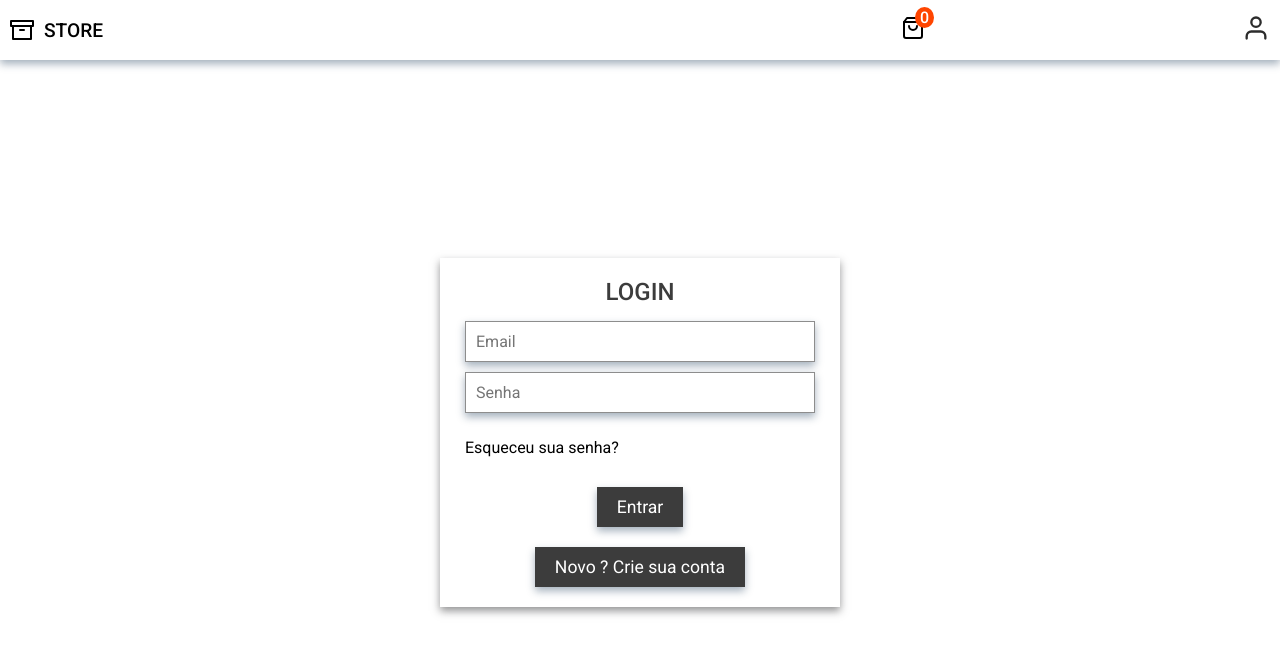
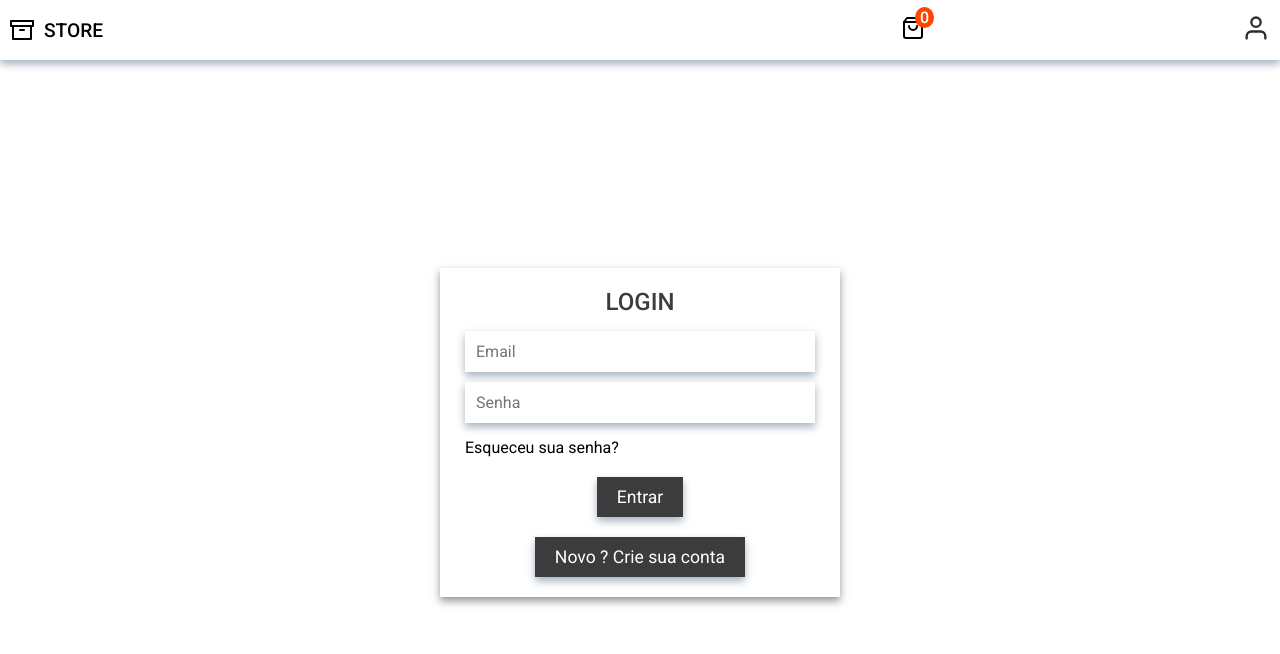
Before and after one commit to MathLouren/Store, a Vue app: page /login in a window 1280 px wide. Shown: the top 654 px of the page. Built offline with nearby package versions, Linux system fonts and the light colour scheme.

Commit message:
login vuelidate

```diff
--- a/src/App.vue
+++ b/src/App.vue
@@ -61,7 +61,7 @@ export default{
   }
 
   input{
-    border: 1px solid rgb(141, 141, 141);
+    border: 1px solid #fff;
     padding: 10px;
     outline: none;
     width: 350px;
--- a/src/components/Search.vue
+++ b/src/components/Search.vue
@@ -30,9 +30,8 @@ section{
     width: 100%;
     max-width: 700px;
     padding: 10px 7px;
-    padding-left: -40px;
+    padding-left: -90px;
     outline: none;
-    border: 1px solid rgb(126, 126, 126);
     transition: .4s;
     font-size: 1.1rem;
     transition: 0.2s;
@@ -43,8 +42,4 @@ section{
     margin-left: -35px;
     cursor: pointer;
 }
-.input_search input:focus{
-    border: 1px solid rgb(44, 44, 44);
-}
-
 </style>
--- a/src/views/Login.vue
+++ b/src/views/Login.vue
@@ -6,9 +6,9 @@
                         <h2>Login</h2>
                         <form>
                             <input type="text" name="login" placeholder="Email" v-model="$v.email.$model">
-                            <p v-if="$v.email.$error" class="error">Este campo é requerido</p>
+                            <p v-if="$v.email.$error" class="error">Campo inválido</p>
                             <input type="text" name="password" placeholder="Senha" v-model="$v.password.$model">
-                            <p v-if="$v.password.$error" class="error">Este campo é requerido</p>
+                            <p v-if="$v.password.$error" class="error">Campo inválido</p>
                             <p class="esqueceu">Esqueceu sua senha?</p>
                         </form>
                         <button class="btn">Entrar</button>
@@ -22,7 +22,7 @@
 </template>
 
 <script>
-import { required } from "vuelidate/lib/validators";
+import { required , email } from "vuelidate/lib/validators";
 
 export default {
     name:"login",
@@ -35,7 +35,7 @@ export default {
     components:{
     },
     validations:{
-        email: { required },
+        email: { required , email },
         password: { required }
     }
 }
@@ -78,13 +78,14 @@ h2{
     width: 100%;
     text-align: start;
     cursor: pointer;
-    margin: 20px 0;
+    margin: 10px 0;
 }
 .esqueceu:hover{
     text-decoration: underline;
 }
 
 .error{
+    width: 100%;
     text-align: start;
     color: red;
     margin: 5px 0;
```
